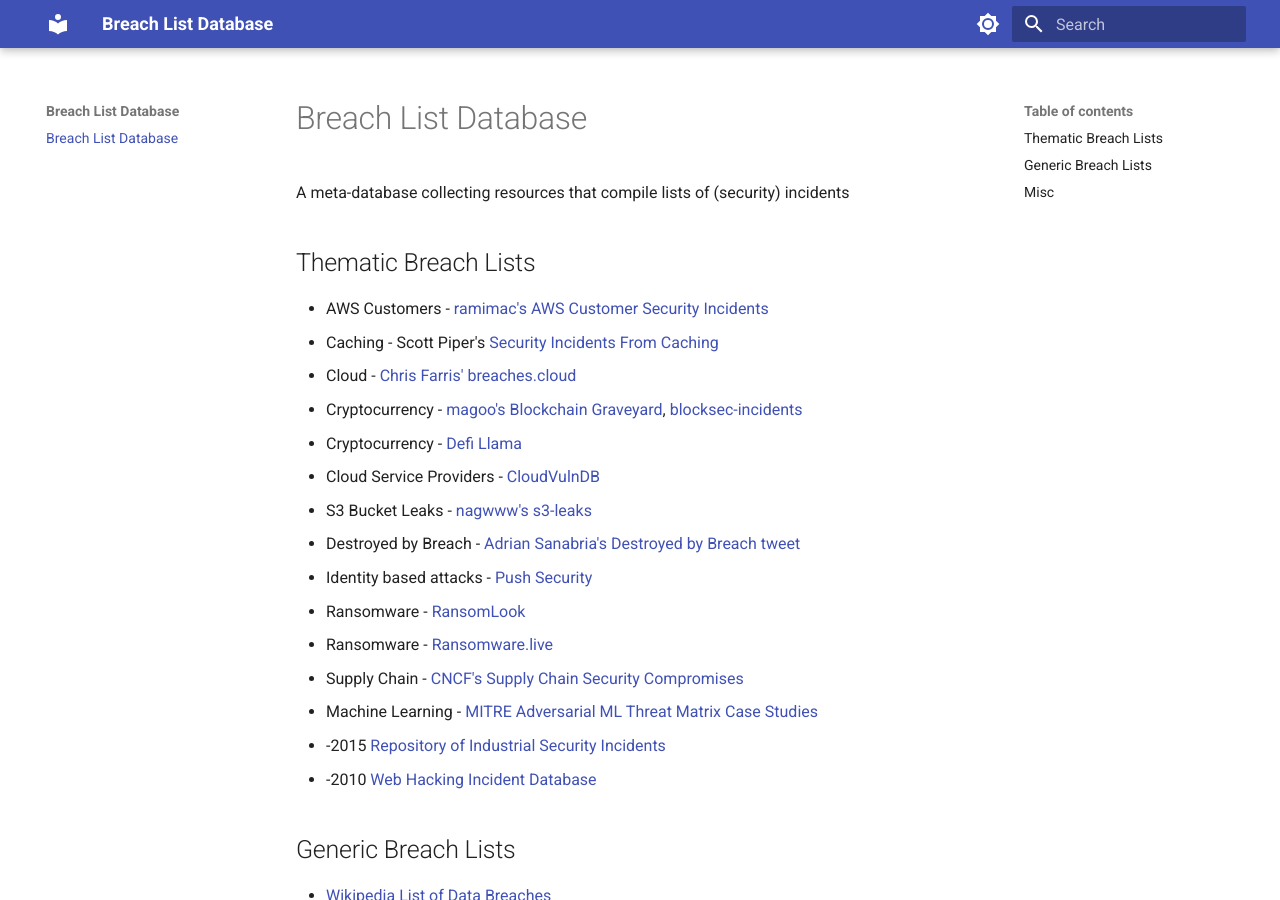
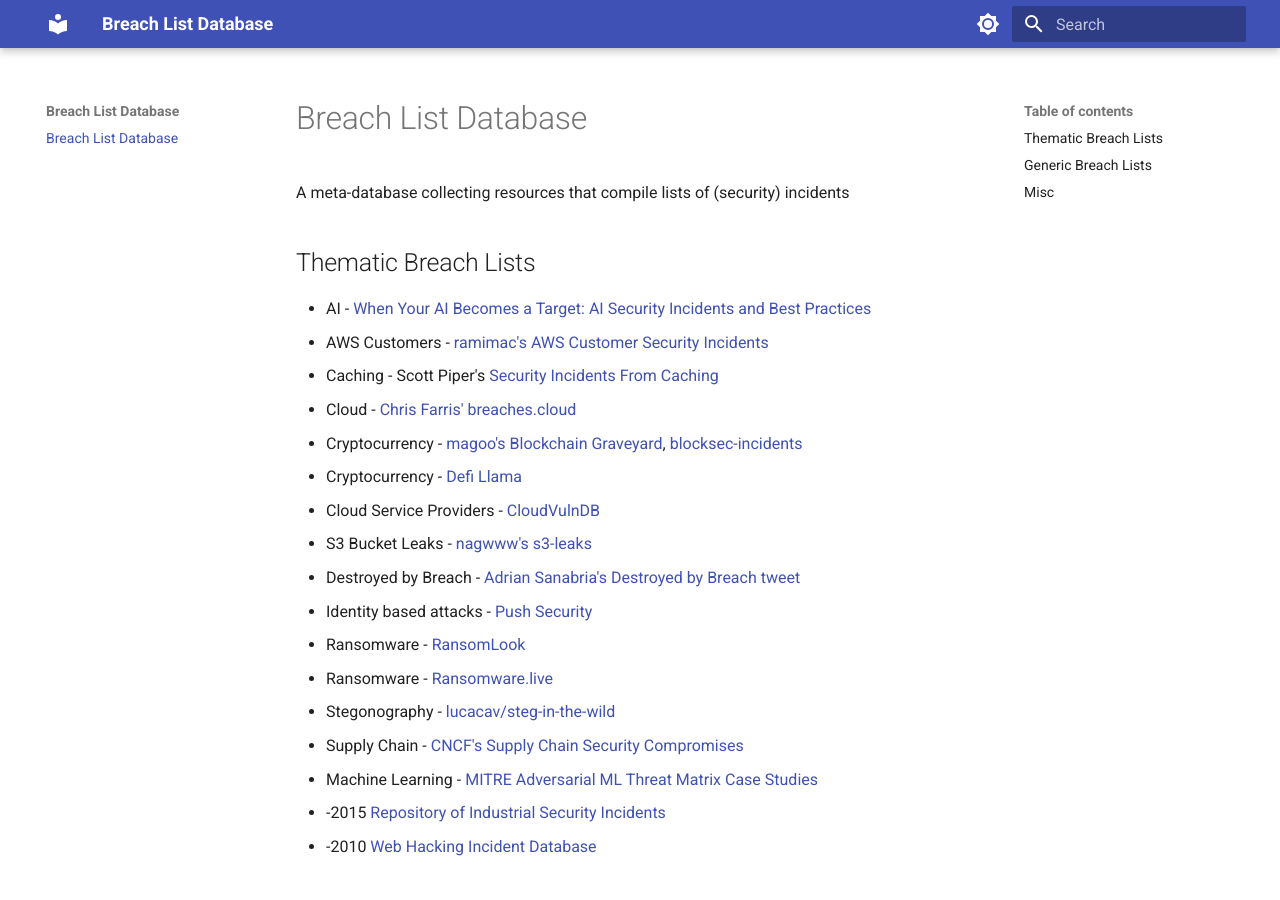
Before and after one commit to ramimac/breach-list-database, an MkDocs documentation site: the page built from docs/index.md, in a window 1280 px wide and 900 px high. Built offline with MkDocs 1.6.1 and Material for MkDocs 9.7.7, drawn with Linux system fonts in a browser that asks for light colours.

Commit message:
Add AI and Stego

```diff
--- a/docs/index.md
+++ b/docs/index.md
@@ -3,6 +3,7 @@
 
 ## Thematic Breach Lists
 
+* AI - [When Your AI Becomes a Target: AI Security Incidents and Best Practices](https://ojs.aaai.org/index.php/AAAI/article/view/30347)
 * AWS Customers - [ramimac's AWS Customer Security Incidents](https://github.com/ramimac/aws-customer-security-incidents)
 * Caching - Scott Piper's [Security Incidents From Caching](https://github.com/0xdabbad00/security_incidents_from_caching)
 * Cloud - [Chris Farris' breaches.cloud](https://breaches.cloud)
@@ -14,6 +15,7 @@
 * Identity based attacks - [Push Security](https://pushsecurity.com/blog/identity-attacks-in-the-wild/)
 * Ransomware - [RansomLook](https://www.ransomlook.io/recent)
 * Ransomware - [Ransomware.live](https://ransomware.live/#/)
+* Stegonography - [lucacav/steg-in-the-wild](https://github.com/lucacav/steg-in-the-wild)
 * Supply Chain - [CNCF's Supply Chain Security Compromises](https://github.com/cncf/tag-security/tree/main/supply-chain-security/compromises)
 * Machine Learning - [MITRE Adversarial ML Threat Matrix Case Studies](https://github.com/mitre/advmlthreatmatrix)
 * -2015 [Repository of Industrial Security Incidents](https://www.risidata.com/Database)
```
